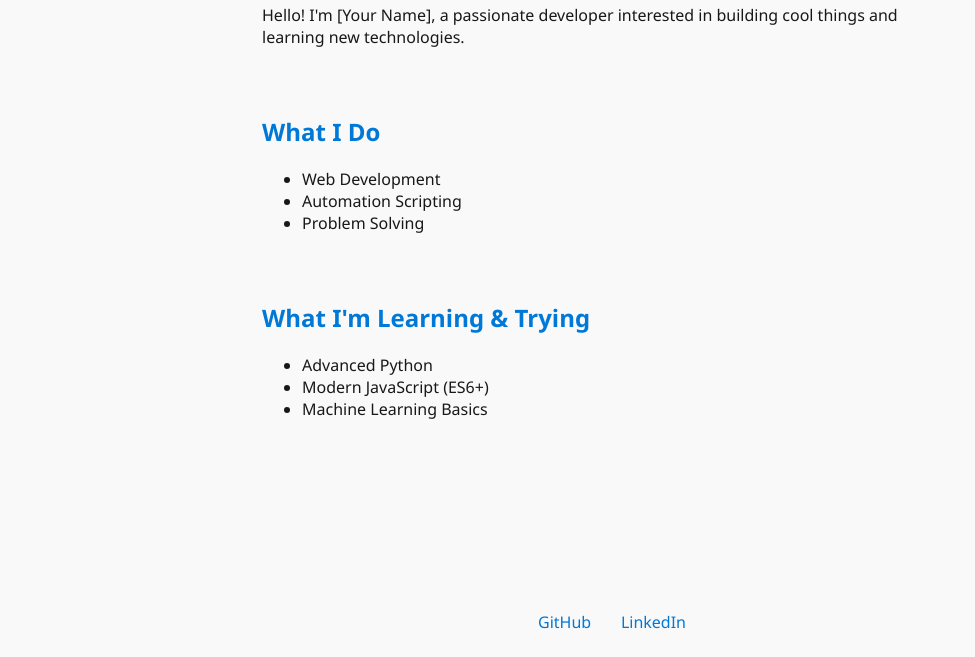
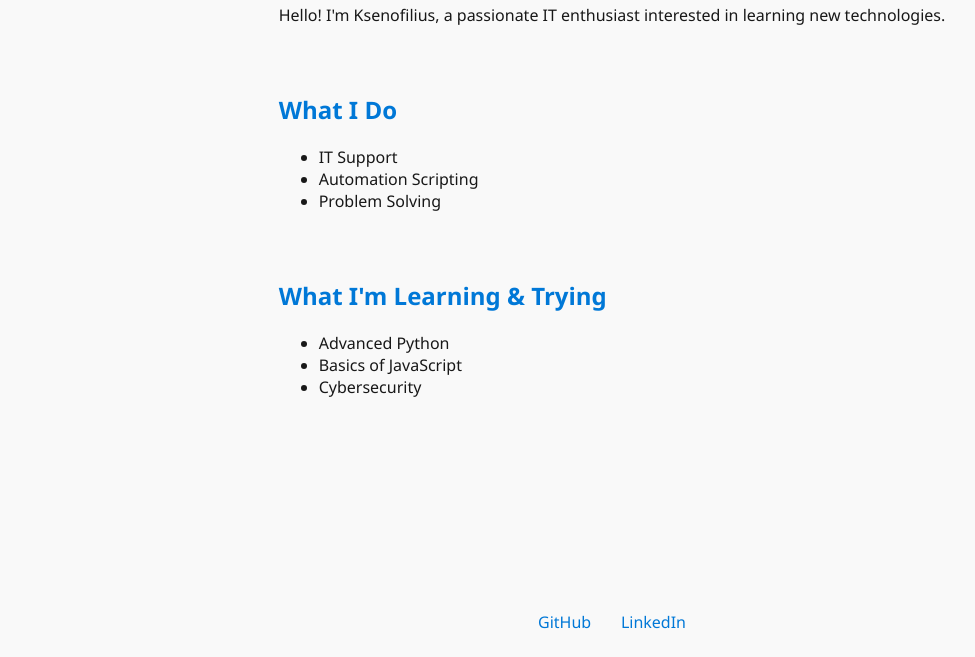
Before and after one commit to Ksenofilius/About-me, a plain HTML site: page index.html in a window 1280 px wide. Shown: the part 143-800 px from the top of the page, without its empty margins (28-1003 px from the left). Drawn offline with Linux system fonts and the light colour scheme.

Commit message:
Site update

```diff
--- a/index.html
+++ b/index.html
@@ -13,12 +13,12 @@
     <main>
         <section id="about">
             <h2>About Me</h2>
-            <p>Hello! I'm [Your Name], a passionate developer interested in building cool things and learning new technologies.</p>
+            <p>Hello! I'm Ksenofilius, a passionate IT enthusiast interested in learning new technologies.</p>
         </section>
         <section id="what-i-do">
             <h2>What I Do</h2>
             <ul>
-                <li>Web Development</li>
+                <li>IT Support</li>
                 <li>Automation Scripting</li>
                 <li>Problem Solving</li>
             </ul>
@@ -27,14 +27,14 @@
             <h2>What I'm Learning & Trying</h2>
             <ul>
                 <li>Advanced Python</li>
-                <li>Modern JavaScript (ES6+)</li>
-                <li>Machine Learning Basics</li>
+                <li>Basics of JavaScript</li>
+                <li>Cybersecurity</li>
             </ul>
         </section>
     </main>
     <footer>
         <div id="socials">
-            <a href="https://github.com/yourusername" target="_blank" rel="noopener" aria-label="GitHub">GitHub</a>
+            <a href="https://github.com/Ksenofilius" target="_blank" rel="noopener" aria-label="GitHub">GitHub</a>
             <a href="https://linkedin.com/in/yourusername" target="_blank" rel="noopener" aria-label="LinkedIn">LinkedIn</a>
         </div>
     </footer>
```
